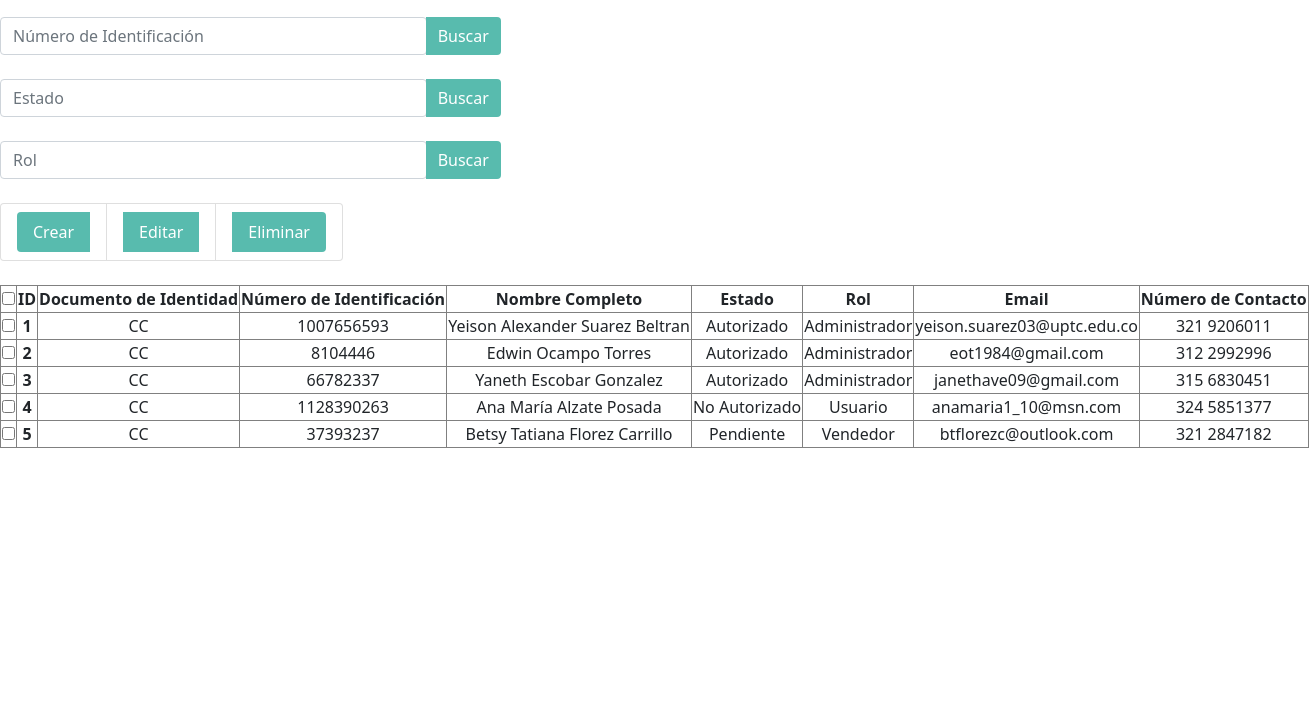
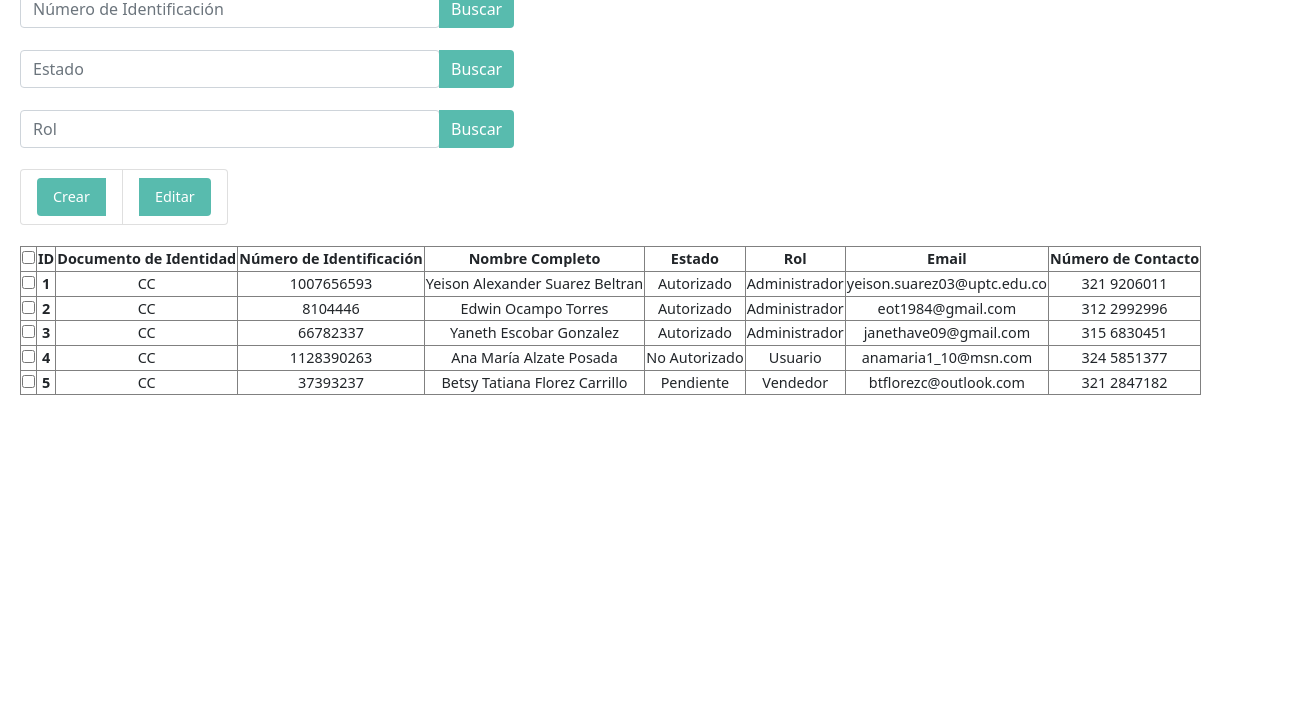
Before and after one commit to btflorezc/misionTIC2022, a plain HTML site: page Proyecto_Sprint_2/modulo_gestion_usuarios/usuarios/lista_usuarios.html in a window 1280 px wide. Shown: the part 93-800 px from the top of the page, 1309 px wide, since content can reach past the window. Drawn offline with nearby package versions, Linux system fonts and the light colour scheme.

Commit message:
Update lista_usuarios.html
Se realiza actualización del código en .html de lista usuarios

```diff
--- a/Proyecto_Sprint_2/modulo_gestion_usuarios/usuarios/lista_usuarios.html
+++ b/Proyecto_Sprint_2/modulo_gestion_usuarios/usuarios/lista_usuarios.html
@@ -1,39 +1,37 @@
 <!DOCTYPE html>
 <html lang="en">
-<br>
+
 <head>
   <meta charset="UTF-8">
   <meta http-equiv="X-UA-Compatible" content="IE=edge">
   <meta name="viewport" content="width=device-width, initial-scale=1.0">
   <title>Usuarios</title>
-    <link href="https://cdn.jsdelivr.net/npm/bootstrap@5.1.1/dist/css/bootstrap.min.css" rel="stylesheet" integrity="sha384-F3w7mX95PdgyTmZZMECAngseQB83DfGTowi0iMjiWaeVhAn4FJkqJByhZMI3AhiU" crossorigin="anonymous">
+  <link href="https://cdn.jsdelivr.net/npm/bootstrap@5.1.1/dist/css/bootstrap.min.css" rel="stylesheet"
+    integrity="sha384-F3w7mX95PdgyTmZZMECAngseQB83DfGTowi0iMjiWaeVhAn4FJkqJByhZMI3AhiU" crossorigin="anonymous">
 </head>
 
 <body>
+  <div style="margin-left:20px; font-size:90%">
   <header>
-        <h4 style="font-family: Verdana; color: #58bbae; margin-top: 25px;" >Usuarios</h4>
+    <h4 style="font-family: Verdana; color: #58bbae; margin-top: 25px;">Usuarios</h4>
   </header>
   <br>
   <div class="input-group">
     <div class="col-sm-4">
       <input type="search" class="form-control" placeholder="Número de Identificación" aria-label="Search"
-          aria-describedby="search-addon"/>
+        aria-describedby="search-addon" />
     </div>
-        <button type="button" class="btn btn-outline-primary" style="background-color: #58bbae; border: #58bbae; color:#ffffff; text-align:center">Buscar</button>
+    <button type="button" class="btn btn-outline-primary"
+      style="background-color: #58bbae; border: #58bbae; color:#ffffff; text-align:center">Buscar</button>
   </div>
   <br>
-      <!--div class="input-group">
-        <input type="search" class="form-control rounded" placeholder="Nombre Completo" aria-label="Search"
-          aria-describedby="search-addon" />
-        <button type="button" class="btn btn-outline-primary">Buscar</button>
-      </div>
-      <br-->
   <div class="input-group">
     <div class="col-sm-4">
       <input type="search" class="form-control rounded" placeholder="Estado" aria-label="Search"
         aria-describedby="search-addon" />
     </div>
-        <button type="button" class="btn btn-outline-primary" style="background-color: #58bbae; border: #58bbae; color:#ffffff; text-align:center">Buscar</button>
+    <button type="button" class="btn btn-outline-primary"
+      style="background-color: #58bbae; border: #58bbae; color:#ffffff; text-align:center">Buscar</button>
   </div>
   <br>
   <div class="input-group">
@@ -41,14 +39,19 @@
       <input type="search" class="form-control rounded" placeholder="Rol" aria-label="Search"
         aria-describedby="search-addon" />
     </div>
-        <button type="button" class="btn btn-outline-primary" style="background-color: #58bbae; border: #58bbae; color:#ffffff; text-align:center">Buscar</button>
+    <button type="button" class="btn btn-outline-primary"
+      style="background-color: #58bbae; border: #58bbae; color:#ffffff; text-align:center">Buscar</button>
   </div>
   <br>
 
   <ul class="list-group list-group-horizontal">
-        <li class="list-group-item"><a href="crear_usuarios.html" class="list-group-item list-group-item-action list-group-item-dark" style="background-color: #58bbae; border: #58bbae; color:#ffffff; text-align:center">Crear</a></li>
-        <li class="list-group-item"><a href="editar_usuarios.html" class="list-group-item list-group-item-action list-group-item-dark" style="background-color: #58bbae; border: #58bbae; color:#ffffff; text-align:center">Editar</a></li>
-        <li class="list-group-item"><a href="#" class="list-group-item list-group-item-action list-group-item-dark" style="background-color: #58bbae; border: #58bbae; color:#ffffff; text-align:center">Eliminar</a></li>
+    <li class="list-group-item"><a href="crear_usuarios.html"
+        class="list-group-item list-group-item-action list-group-item-dark"
+        style="background-color: #58bbae; border: #58bbae; color:#ffffff; text-align:center">Crear</a></li>
+    <li class="list-group-item"><a href="editar_usuarios.html"
+        class="list-group-item list-group-item-action list-group-item-dark"
+        style="background-color: #58bbae; border: #58bbae; color:#ffffff; text-align:center">Editar</a></li>
+    <!--li class="list-group-item"><a href="#" class="list-group-item list-group-item-action list-group-item-dark" style="background-color: #58bbae; border: #58bbae; color:#ffffff; text-align:center">Eliminar</a></li-->
   </ul>
 
   <br>
@@ -125,6 +128,6 @@
       </tr>
     </tbody>
   </table>
+</div>
 </body>
-
 </html>
```
Lines whose indentation alone changed are shown as unchanged.
